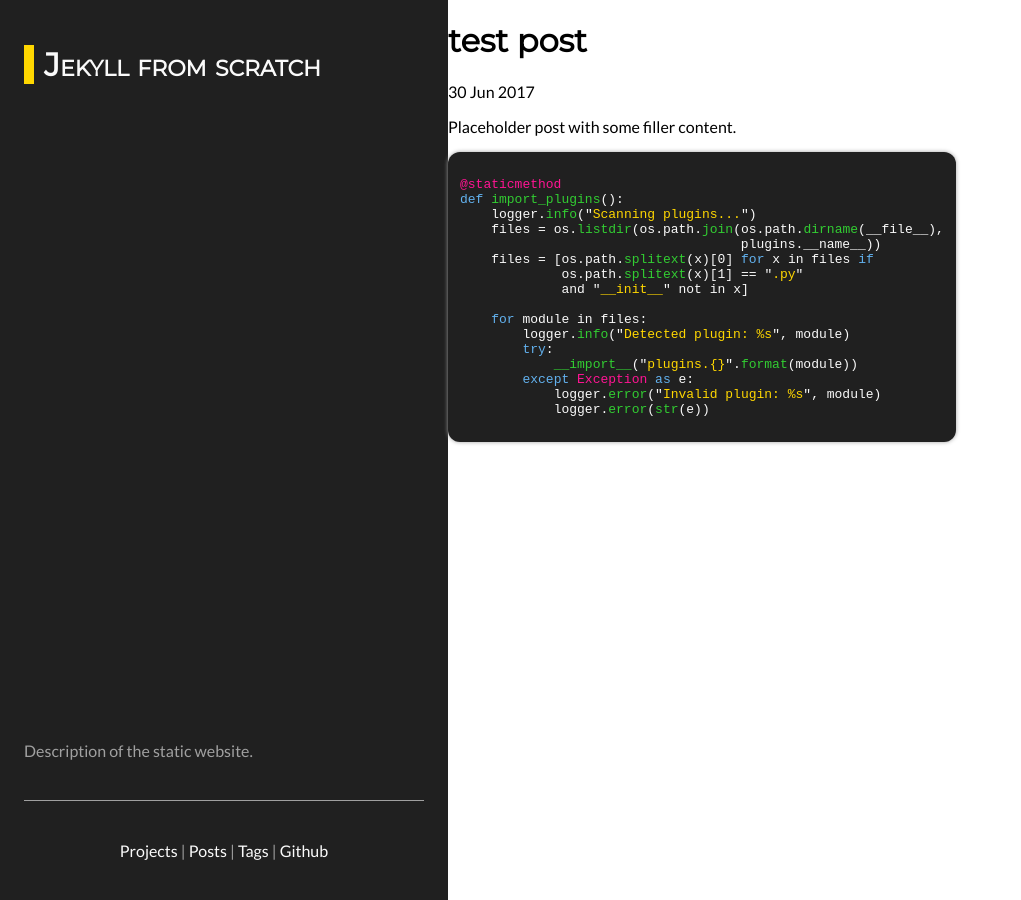
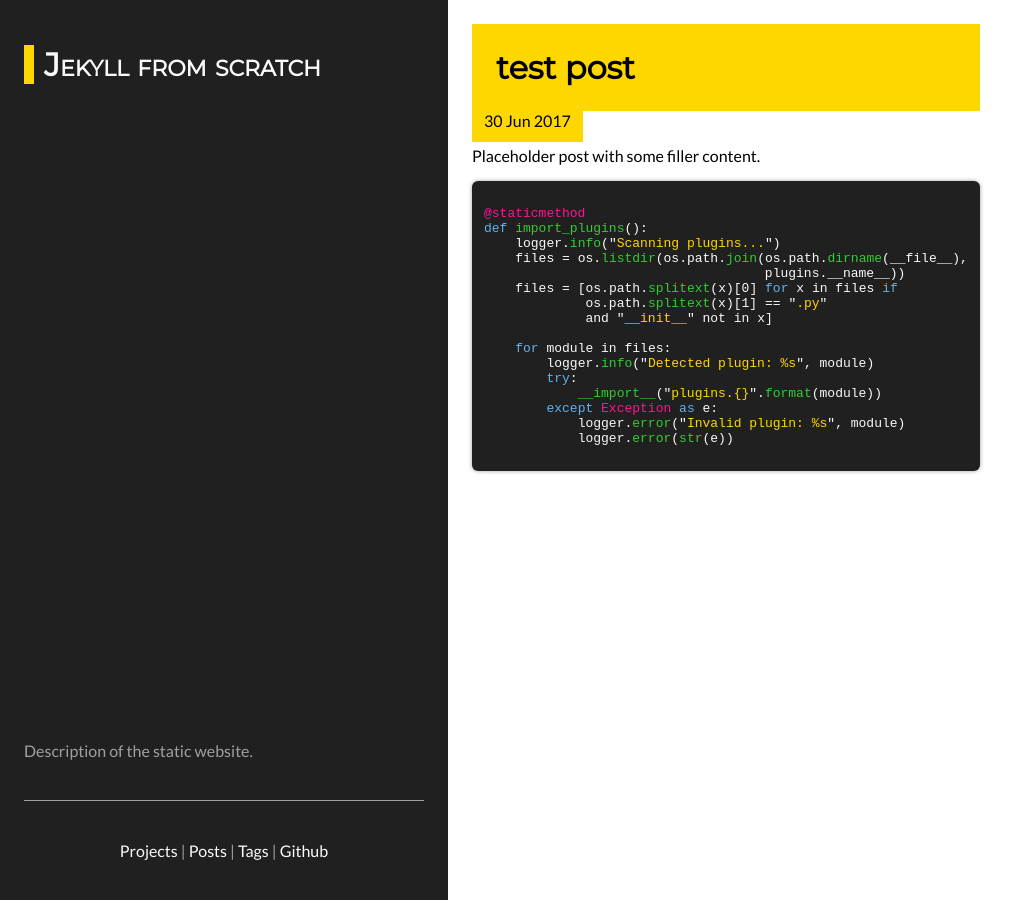
Before and after one commit to nukeop/nukeop.github.io, a Jekyll site: the page built from _posts/2017/2017-06-30-test-post.markdown, in a window 1280 px wide. Shown: the whole page, without its empty margins (0-1021 px from the left). Built offline with Jekyll 4.4.1, drawn with Linux system fonts in a browser that asks for light colours.

Commit message:
Post styles

```diff
--- a/_includes/left.html
+++ b/_includes/left.html
@@ -1,7 +1,7 @@
 <div class='left'>
   <div class='title'>
     <h1>
-      <a>{{ site.title }}</a>
+      <a href='{{ site.url }}'>{{ site.title }}</a>
     </h1>
   </div>
   {% include spacer.html %}
--- a/_layouts/post.html
+++ b/_layouts/post.html
@@ -2,8 +2,10 @@
 layout: default
 ---
 
-<div class="post">
-  <h1 class="post-title">{{ page.title }}</h1>
-  <span class="post-date">{{ page.date | date_to_string }}</span>
-  {{ content }}
+<div class='post'>
+  <h1 class='post-title'>{{ page.title }}</h1>
+  <span class='post-date'>{{ page.date | date_to_string }}</span>
+  <div class='post-content'>
+    {{ content }}
+  </div>
 </div>
--- /dev/null
+++ b/_sass/post.scss
@@ -0,0 +1,18 @@
+.post {
+  margin: 24px;
+
+  .post-title {
+    background-color: $primaryColor;
+    padding: 24px;
+    margin: 0;
+  }
+
+  .post-date {
+    background-color: $primaryColor;
+    padding: 12px;
+  }
+
+  .post-content {
+
+  }
+}
--- a/_sass/syntax.scss
+++ b/_sass/syntax.scss
@@ -1,7 +1,7 @@
 .highlighter-rouge {
   padding: 12px;
 
-  border-radius: 12px;
+  border-radius: 6px;
   background-color: $black;
   box-shadow: 0px 0px 4px 0px $grey;
 }
--- a/assets/main.scss
+++ b/assets/main.scss
@@ -22,4 +22,5 @@ $secondaryColor : $grey;
 @import "blog";
 @import "home";
 @import "left";
+@import "post";
 @import "syntax";
```
